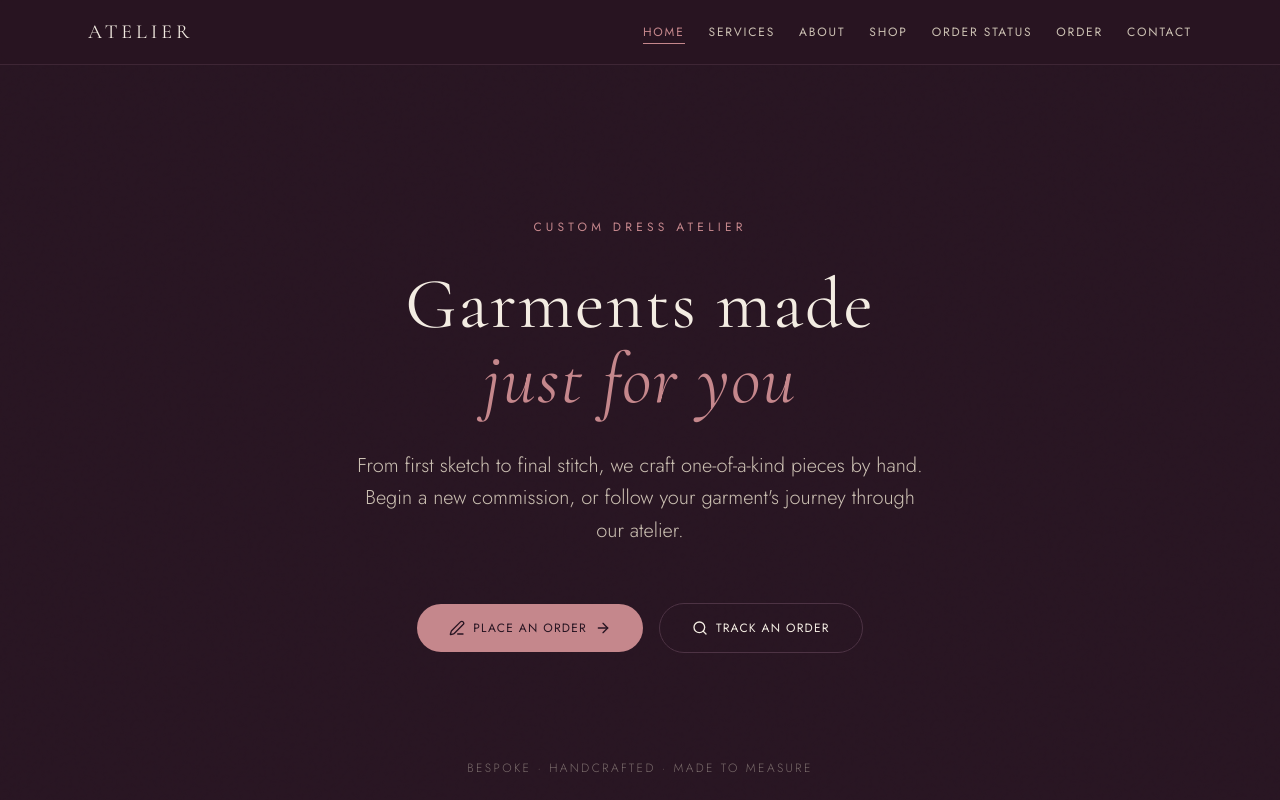
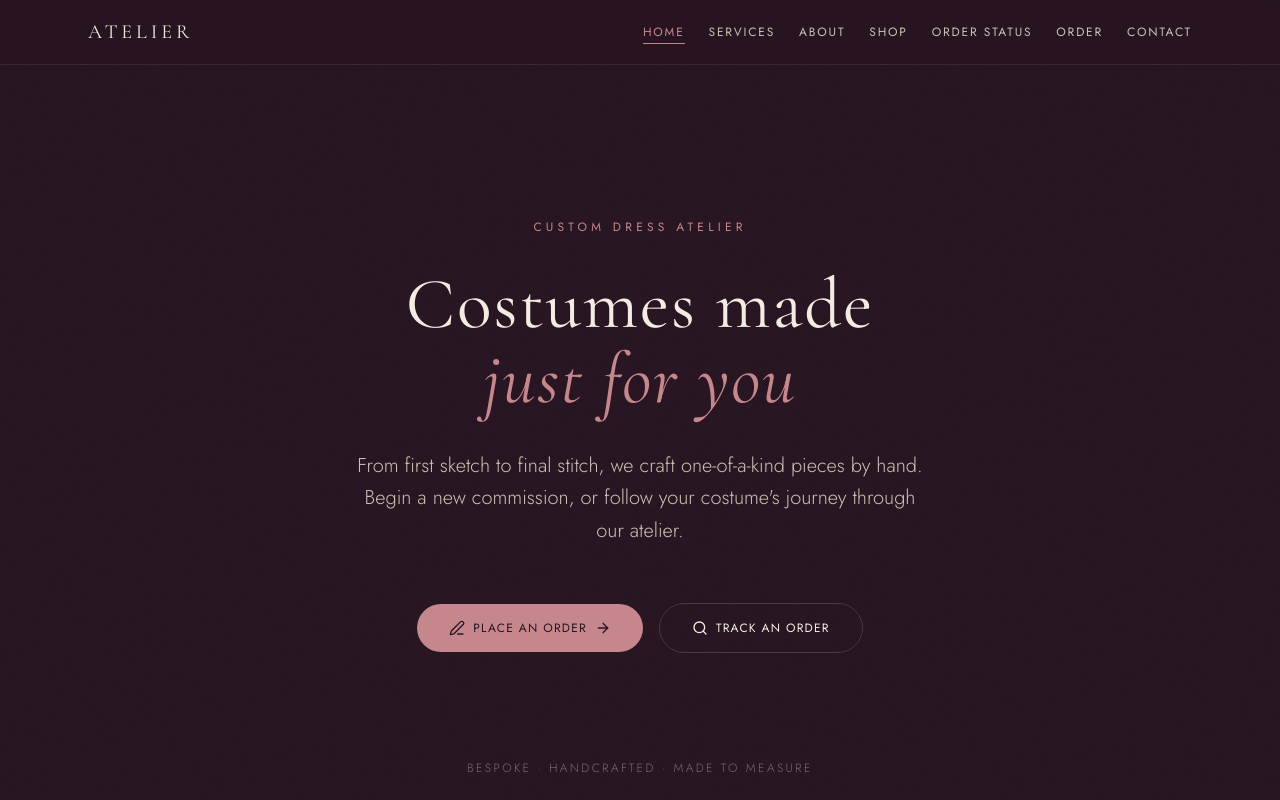
Before and after one commit to alex-noreiga/AA-Atelier, a React (Vite) app in the folder artifacts/order-status/: page / in a window 1280 px wide. Built offline with nearby package versions, Linux system fonts and the light colour scheme.

Commit message:
fix: update terminology from "garments" to "costumes" in About and Home pages

```diff
--- a/artifacts/order-status/src/pages/about.tsx
+++ b/artifacts/order-status/src/pages/about.tsx
@@ -11,7 +11,7 @@ export default function About() {
           About
         </h1>
         <p className="text-muted-foreground font-light text-lg md:text-xl max-w-xl mx-auto leading-relaxed">
-          A small atelier devoted to garments made just for you.{" "}
+          A small atelier devoted to costumes made just for you.{" "}
           <span className="italic text-primary">Our story, coming soon.</span>
         </p>
       </div>
--- a/artifacts/order-status/src/pages/home.tsx
+++ b/artifacts/order-status/src/pages/home.tsx
@@ -13,14 +13,14 @@ export default function Home() {
 
         {/* Hero */}
         <h1 className="text-5xl md:text-7xl font-serif text-foreground leading-[1.05] mb-8">
-          Garments made
+          Costumes made
           <br />
           <span className="italic text-primary">just for you</span>
         </h1>
 
         <p className="text-muted-foreground font-light text-lg md:text-xl max-w-xl mx-auto mb-14 leading-relaxed">
           From first sketch to final stitch, we craft one-of-a-kind pieces by
-          hand. Begin a new commission, or follow your garment's journey through
+          hand. Begin a new commission, or follow your costume's journey through
           our atelier.
         </p>
 
```
